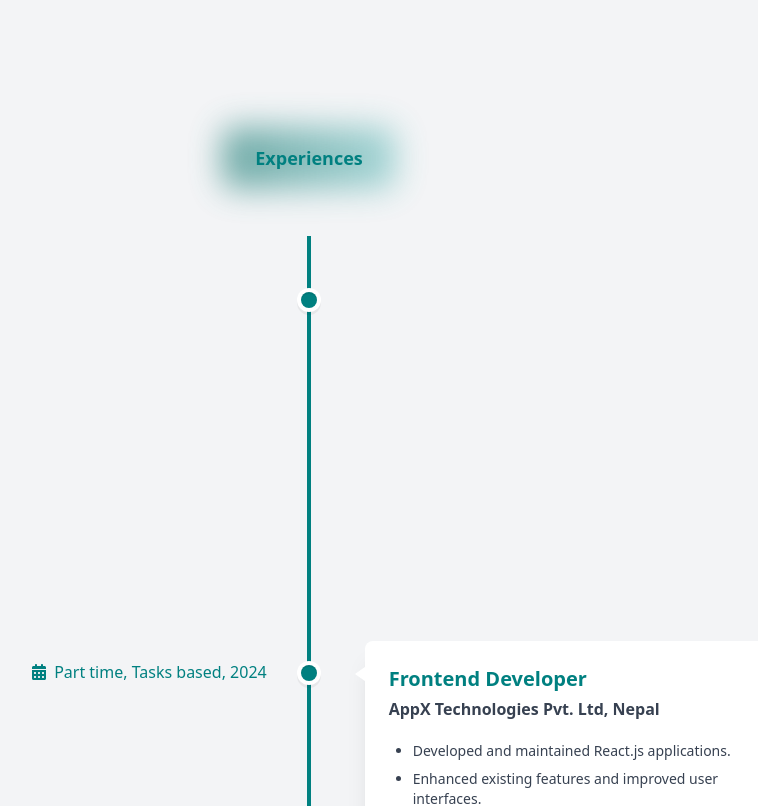
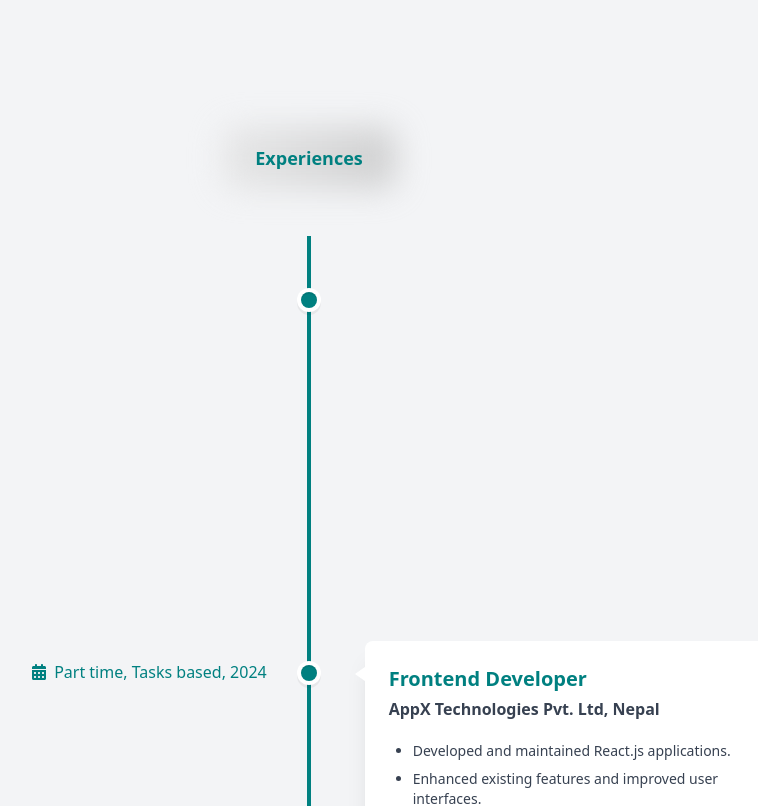
Before and after one commit to bibekamatya/Portfolio, a React (Vite) app: page / in a window 1280 px wide. Shown: the part 800-1606 px from the top of the page, without its empty margins (331-1089 px from the left). Built offline with nearby package versions, Linux system fonts and the light colour scheme.

Commit message:
re designed hero socialbutton

```diff
--- a/src/components/header.tsx
+++ b/src/components/header.tsx
@@ -6,7 +6,10 @@ interface HeaderProps {
 export const Header = ({ header, className }: HeaderProps) => (
   <div className="flex justify-center items-center mb-12">
     <div className="relative inline-flex group">
-      <div className="absolute transition-all duration-1000 opacity-70 -inset-px bg-gradient-to-r from-[#378a84] to-[#2ba6a48d] rounded-xl blur-lg group-hover:opacity-100 group-hover:-inset-1 group-hover:duration-200 animate-tilt"></div>
+      <div
+        className="absolute transition-all duration-1000 opacity-70 -inset-px bg-gradient-to-r dark:from-[#378a84] dark:to-[#2ba6a48d] from-[#e2e2e2] to-[#c0c0c0]
+ rounded-xl blur-lg group-hover:opacity-100 group-hover:-inset-1 group-hover:duration-200 animate-tilt"
+      ></div>
       <div
         className={`relative items-center text-center flex justify-center px-8 py-4 text-lg font-bold text-themeColor transition-all duration-200 bg-themeColor-900 rounded-xl focus:outline-none focus:ring-2 focus:ring-offset-2 focus:ring-gray-900 ${className}`}
       >
--- a/src/components/imageViewer.tsx
+++ b/src/components/imageViewer.tsx
@@ -37,13 +37,13 @@ const ImageViewer = ({
           &times;
         </button>
         <button
-          className="absolute top-1/2 left-4 text-white text-2xl"
+          className="absolute top-1/2 left-4 transform -translate-y-1/2 text-white text-2xl"
           onClick={onPrev}
         >
           &#10094;
         </button>
         <button
-          className="absolute top-1/2 right-4 text-white text-2xl"
+          className="absolute top-1/2 right-4 transform -translate-y-1/2 text-white text-2xl"
           onClick={onNext}
         >
           &#10095;
--- a/src/components/landingPage/projects.tsx
+++ b/src/components/landingPage/projects.tsx
@@ -2,7 +2,7 @@ import { motion } from "framer-motion";
 import { useState } from "react";
 import { Header } from "../header";
 import { PROJECTS_DATA } from "../../dataSheet";
-import Modal from "../offCanvas";
+import Modal from "../modal";
 import { Project } from "../../interfaces";
 
 const Projects = () => {
--- a/src/components/socialButton.tsx
+++ b/src/components/socialButton.tsx
@@ -22,10 +22,10 @@ const SocialButtons = () => {
           rel="noopener noreferrer"
           title={link.title}
         >
-          <button className="h-10 w-10 flex items-center justify-center bg-transparent border-2 border-themeColor rounded-full p-2 cursor-pointer transition-all duration-300 hover:bg-gradient-to-r hover:from-sky-400 hover:to-cyan-600 hover:shadow-md hover:shadow-sky-500/50 group relative">
+          <button className="h-10 w-10 flex items-center justify-center bg-transparent border-2 border-themeColor rounded-full p-2 cursor-pointer transition-all duration-300 hover:bg-gradient-to-r dark:hover:from-sky-400 dark:hover:to-cyan-600 hover:shadow-md dark:hover:shadow-sky-500/50 group relative">
             <Icon
               icon={link.icon}
-              className="h-5 w-5 text-themeColor group-hover:text-gray-300 transition-all duration-300 transform hover:scale-110"
+              className="h-5 w-5 text-themeColor dark:group-hover:text-gray-300 transition-all duration-300 transform hover:scale-110"
             />
           </button>
         </a>
@@ -34,10 +34,13 @@ const SocialButtons = () => {
         href={cv}
         target="_blank"
         rel="noopener noreferrer"
-        className="px-3 py-2 bg-transparent rounded-full transition-all duration-300 transform text-themeColor hover:text-gray-300 font-semibold text-sm border border-themeColor  hover:bg-gradient-to-r hover:from-sky-400 hover:to-cyan-600 hover:shadow-md hover:shadow-sky-500/50"
+        className="px-3 py-2 bg-transparent rounded-full transition-all duration-300 transform text-themeColor dark:hover:text-gray-300 font-semibold text-sm border border-themeColor hover:bg-gradient-to-r dark:hover:from-sky-400 dark:hover:to-cyan-600 hover:shadow-md dark:hover:shadow-sky-500/50"
       >
-        <Icon icon="download" className="mr-2" />
-        Resume
+        <span>
+          {" "}
+          <Icon icon="download" className="mr-2 hover:scale-110" />
+          Resume
+        </span>
       </a>
     </div>
   );
```
Also changed, not shown: src/components/modal.tsx (renamed from src/components/offCanvas.tsx).
